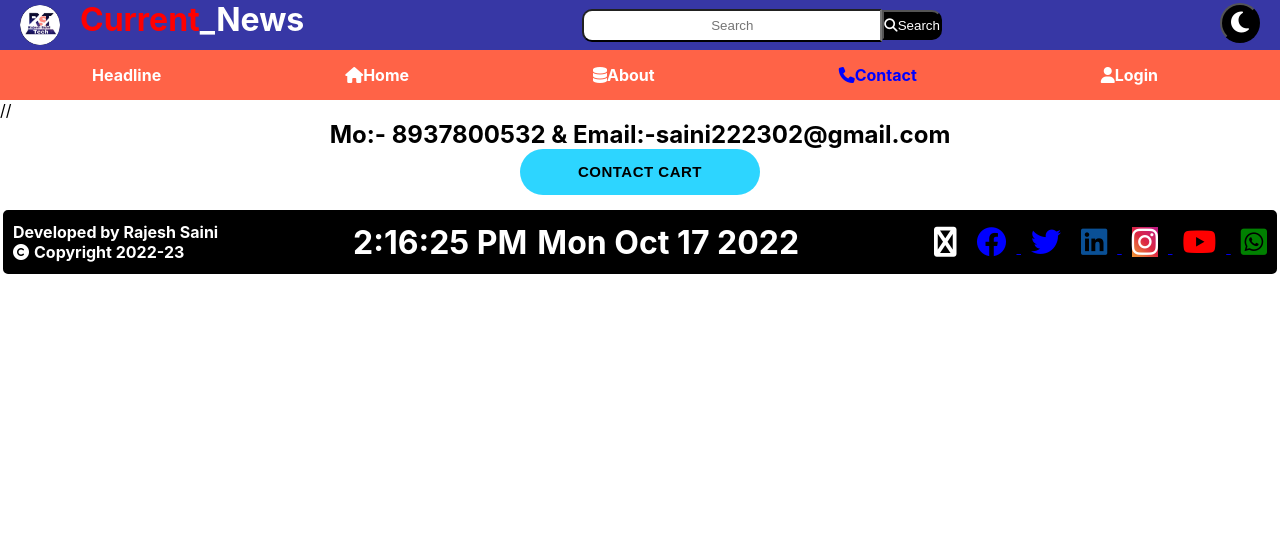
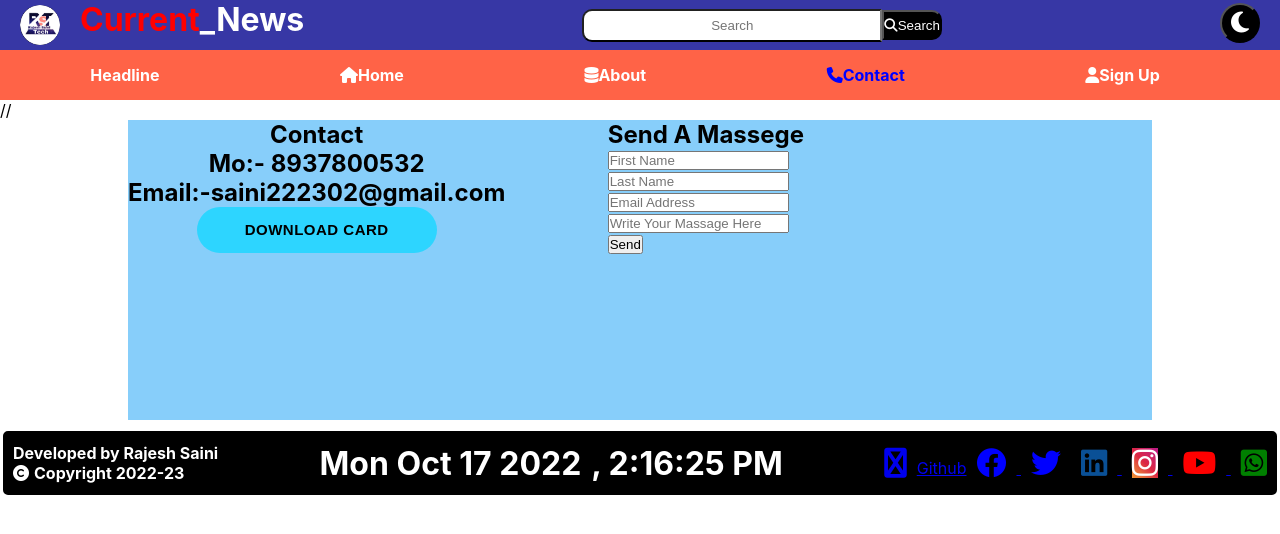
Before and after one commit to saini9485/CurrentNewsApp-React, a React (Create React App) app: page /Contact in a window 1280 px wide. Shown: the top 534 px of the page. Built offline with nearby package versions, Linux system fonts and the light colour scheme.

Commit message:
News App

```diff
--- a/src/components/CurrentNewsApp/About.css
+++ b/src/components/CurrentNewsApp/About.css
@@ -4,7 +4,7 @@
     width: 90%;
     height: 80%;
     margin: auto;
-    background-color: rgb(124, 205, 42);
+    background-color: rgb(186, 194, 190);
 }
 .Top_heading{
     font-family: "Trirong", serif;
@@ -22,9 +22,10 @@
 
 .About_Detailes_Right{
     color: black;
+    font-size: medium;
 }
 .image {
-    width: 25rem;
+    width: 20rem;
     height: 20rem;
     border-radius: 10%;
 }
--- a/src/components/CurrentNewsApp/About.jsx
+++ b/src/components/CurrentNewsApp/About.jsx
@@ -18,6 +18,18 @@ export function About() {
           <h2 className="About_Detailes_Left">
             Email :{" "}
             <span className="About_Detailes_Right">saini222302@gmail.com</span>
+          </h2>
+          <h2 className="About_Detailes_Left">
+            Experience :{" "}
+            <span className="About_Detailes_Right">6 Months Aircampus BootCamp Font-End Development</span>
+          </h2>
+          <h2 className="About_Detailes_Left">
+            Currently Working :{" "}
+            <span className="About_Detailes_Right">Learing Full stack Development at Aircampus BootCamp </span>
+          </h2>
+          <h2 className="About_Detailes_Left">
+            Skills :{" "}
+            <span className="About_Detailes_Right">HTML5 || CSS3 || Javascript || React.JS ||Git & Github|| REST APIs ||DSA</span>
           </h2>
           <a
             class="resume"
--- a/src/components/CurrentNewsApp/Contact.css
+++ b/src/components/CurrentNewsApp/Contact.css
@@ -1,4 +1,20 @@
+
+.Contact_Main_Container{
+  display: flex;
+  background-color: lightskyblue;
+  width: 80%;
+  /* height: 70%; */
+  margin: auto;
+  gap: 10%;
+}
 .Contact_Card {
   text-align: center;
-  margin: auto;
+  height: 300px;
+  /* background-color: lightgreen; */
 }
+.Contact_Form{
+  width: 300px;
+  /* background-color: blue; */
+  /* height: 300px; */
+  /* display: flex; */
+}
--- a/src/components/CurrentNewsApp/Contact.jsx
+++ b/src/components/CurrentNewsApp/Contact.jsx
@@ -1,18 +1,33 @@
 import React from "react";
-import "./Contact.css"
+import "./Contact.css";
 export default function Contact() {
   return (
-    <div>
-        <div className="Contact_Card">
-          <h2>Mo:- 8937800532 & Email:-saini222302@gmail.com</h2>
+    <div className="Contact_Main_Container">
+
+      <div className="Contact_Card">
+        <h2>Contact</h2>
+        <h2>Mo:- 8937800532 </h2>
+        <h2> Email:-saini222302@gmail.com</h2>
         <a
           class="resume"
-          href="https://drive.google.com/file/d/1S3S46L-ocHME6rIC9WnbDegk07dUTzHy/view?usp=sharing"
+          href="https://drive.google.com/file/d/1po_RSXhSPw7EkpZcCWhHGaJwpJYHzYhQ/view?usp=sharing"
         >
-          Contact Cart
+          Download Card
         </a>
-       </div>
+      </div>
+      <div className="Contact_Form">
+        <div>
+        <h2>Send A Massege </h2>
+        <input type="text" placeholder="First Name" className="Contact_Input_Box"></input>
+        <input type="text" placeholder="Last Name" className="Contact_Input_Box"></input>
+        <input type="text" placeholder="Email Address" className="Contact_Input_Box"></input>
+        <input type="text" placeholder="Write Your Massage Here " className="Contact_Input_Massage_Box"></input>
+        </div>
+        <div>
+        <button>Send</button>
+        </div>
 
+      </div>
     </div>
   );
 }
--- a/src/components/CurrentNewsApp/Footer.jsx
+++ b/src/components/CurrentNewsApp/Footer.jsx
@@ -37,32 +37,32 @@ export function Footer() {
         </h4>
       </div>
       <div className="Date_Time">
-        <h1>{currentTime}</h1>
         <h1>{CurrentDate}</h1>
+         <h1>, {currentTime}</h1>
       </div>
       <div className="Footer_Social_Media_Icons">
-        {/* <a href="#"> */}
-        <i class="fa fa-github-square" aria-hidden="true"></i>
-        {/* </a> */}
-        <a href="#">
+        <a href="https://github.com/saini9485">
+        <i class="fa fa-github-square" aria-hidden="true"></i>Github
+        </a>
+        <a href="https://www.facebook.com/people/Rajesh-Saini/100047042462822/">
           <i className="fa-brands fa-facebook"></i>
         </a>
         <a href="#">
           {" "}
           <i className="fa-brands fa-twitter"></i>
         </a>
-        <a href="#">
+        <a href="https://www.linkedin.com/in/rajesh-saini-2031341a1/">
           <i className="fa-brands fa-linkedin"></i>
         </a>
-        <a href="#">
+        <a href="https://www.instagram.com/rajesh_saini94/">
           {" "}
           <i className="fa-brands fa-instagram"></i>
         </a>
-        <a href="#">
+        <a href="https://www.youtube.com/channel/UCyxQmaZKH3yg678thDEVMGA">
           {" "}
           <i className="fa-brands fa-youtube"></i>
         </a>
-        <a href="#">
+        <a href="https://wa.me/8937800532">
           {" "}
           <i className="fa-brands fa-square-whatsapp"></i>
         </a>
--- a/src/components/CurrentNewsApp/Header.jsx
+++ b/src/components/CurrentNewsApp/Header.jsx
@@ -115,7 +115,7 @@ export function Header() {
                 }
                 end
               >
-                <i class="fa fa-user" aria-hidden="true"></i>Login
+                <i class="fa fa-user" aria-hidden="true"></i>Sign Up
               </NavLink>
             </li>
           </ul>
--- a/src/components/CurrentNewsApp/LoginForm/Login.css
+++ b/src/components/CurrentNewsApp/LoginForm/Login.css
@@ -4,7 +4,7 @@
     margin: 0%;
   }
   .SignUp_Form_Text{
-    color: chartreuse
+    color: black
   }
   .Login-Container,
   .Home-Container,
@@ -18,7 +18,7 @@
     border: 3px solid green;
     padding: 10px;
     border-radius: 8px;
-    background-color: rgb(120, 37, 197);
+    background-color: white;
   }
   .SignUpPageProfile img{
     margin-top: 2px;
```
